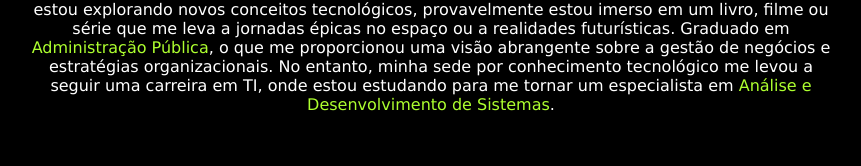
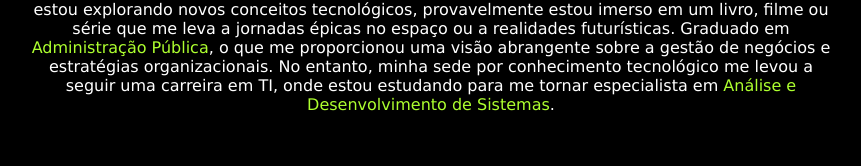
Before and after one commit to felipehrodrigues/EXERCICIOS, a plain HTML site: page LANDING PAGE/index.html in a window 1280 px wide. Shown: the part 529-695 px from the top of the page, without its empty margins (209-1070 px from the left). Drawn offline with Linux system fonts and the light colour scheme; a web font is replaced by a local one.

Commit message:
primeira atualização

```diff
--- a/LANDING PAGE/index.html
+++ b/LANDING PAGE/index.html
@@ -14,7 +14,7 @@
         <p>Meu nome é Felipe Rodrigues, tenho 26 anos, moro em Andrelândia-MG.
             Sou estudante de Análise e Desenvolvimento de Sistemas na Uniube e
             Graduado em Administração Pública pela Universidade Federal de São João Del Rei.</p>
-            <p> Entusiasta de <span class="destaques">tecnologia</span>, <span class="destaques">astrofotógrafo amador </span> e um <span class="destaques">geek</span> que adora mergulhar em todas as maravilhas que esse universo tem a oferecer. Amante da <span class="destaques">ficção científica</span>, fascinado por histórias que nos transportam para mundos desconhecidos e desafiam nossa imaginação. Quando não estou explorando novos conceitos tecnológicos, provavelmente estou imerso em um livro, filme ou série que me leva a jornadas épicas no espaço ou a realidades futurísticas. Graduado em <span class="destaques">Administração Pública</span>, o que me proporcionou uma visão abrangente sobre a gestão de negócios e estratégias organizacionais. No entanto, minha sede por conhecimento tecnológico me levou a seguir uma carreira em TI, onde estou estudando para me tornar um especialista em <span class="destaques">Análise e Desenvolvimento de Sistemas</span>.
+            <p> Entusiasta de <span class="destaques">tecnologia</span>, <span class="destaques">astrofotógrafo amador </span> e um <span class="destaques">geek</span> que adora mergulhar em todas as maravilhas que esse universo tem a oferecer. Amante da <span class="destaques">ficção científica</span>, fascinado por histórias que nos transportam para mundos desconhecidos e desafiam nossa imaginação. Quando não estou explorando novos conceitos tecnológicos, provavelmente estou imerso em um livro, filme ou série que me leva a jornadas épicas no espaço ou a realidades futurísticas. Graduado em <span class="destaques">Administração Pública</span>, o que me proporcionou uma visão abrangente sobre a gestão de negócios e estratégias organizacionais. No entanto, minha sede por conhecimento tecnológico me levou a seguir uma carreira em TI, onde estou estudando para me tornar especialista em <span class="destaques">Análise e Desenvolvimento de Sistemas</span>.
             </p>
     </header>
 
```
